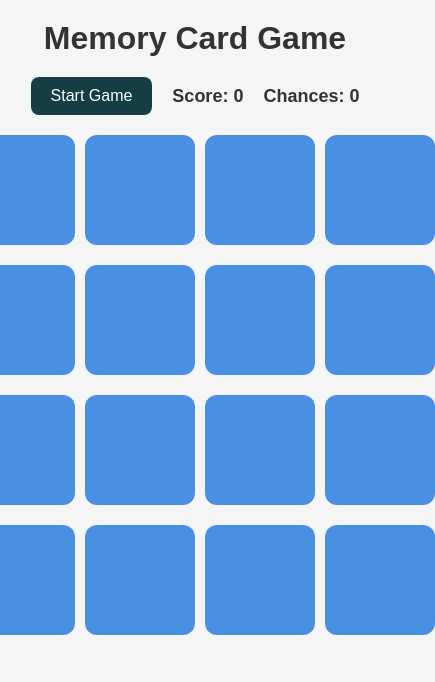
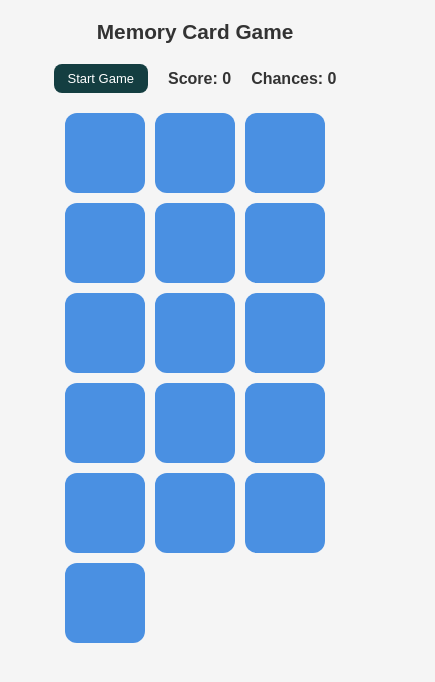
Before and after one commit to Harsha202003/Task3, a plain HTML site: page index.html in a window 390 px wide. Shown: the whole page, 435 px wide, since content can reach past the window. Drawn offline with Linux system fonts and the light colour scheme.

Commit message:
add prop

```diff
--- a/style.css
+++ b/style.css
@@ -70,3 +70,53 @@ h1 {
     font-size: 2em;
     display: none;
 }
+
+/* 🌐 Responsive Design for Smaller Screens */
+@media (max-width: 768px) {
+    .game-board {
+        grid-template-columns: repeat(3, 90px);
+        gap: 15px;
+    }
+
+    .card {
+        width: 90px;
+        height: 90px;
+        font-size: 1.8rem;
+    }
+
+    #startBtn {
+        font-size: 14px;
+        padding: 8px 16px;
+    }
+
+    h1 {
+        font-size: 1.5rem;
+    }
+}
+
+@media (max-width: 480px) {
+    .game-board {
+        grid-template-columns: repeat(3, 80px);
+        gap: 10px;
+    }
+
+    .card {
+        width: 80px;
+        height: 80px;
+        font-size: 1.5rem;
+    }
+
+    h1 {
+        font-size: 1.3rem;
+    }
+
+    #startBtn {
+        font-size: 13px;
+        padding: 7px 14px;
+    }
+
+    .score-board,
+    .chance-board {
+        font-size: 16px;
+    }
+}
```
